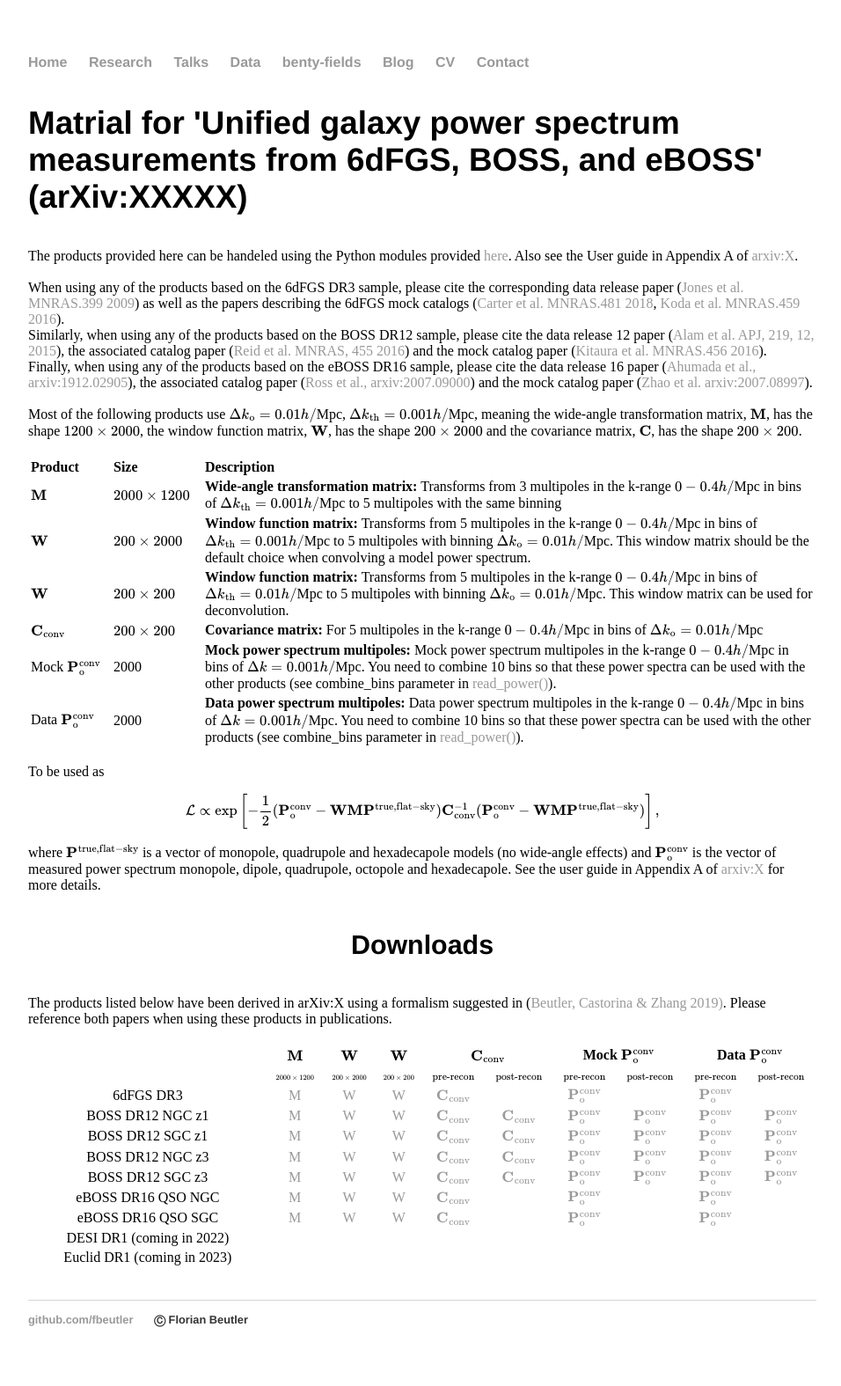
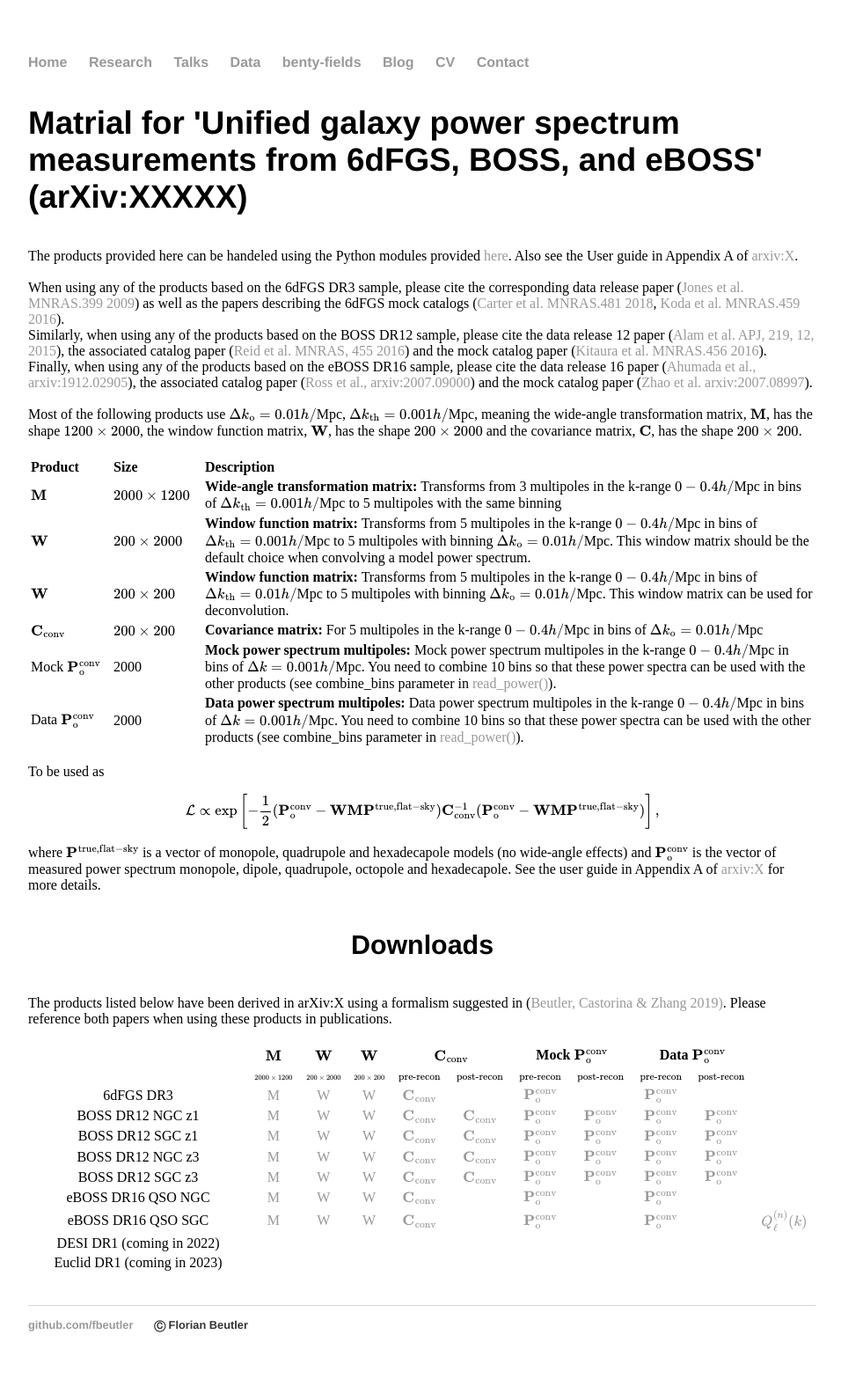
Before and after one commit to fbeutler/fbeutler.github.io, a Jekyll site: the page built from hub/deconv_paper.html, in a window 1280 px wide. Shown: the whole page at 88% size, without its empty margins (160-1116 px from the left). Built offline with Jekyll 4.4.1, drawn with Linux system fonts in a browser that asks for light colours.

Commit message:
Update deconv_paper.html

```diff
--- a/hub/deconv_paper.html
+++ b/hub/deconv_paper.html
@@ -198,6 +198,7 @@ Finally, when using any of the products based on the eBOSS DR16 sample, please c
     <td></td>
     <td><a href="ps1D_eBOSS_DR16_QSO_SGC_TSC_0.8_2.2_1270_1270_1270_400.dat">\(\mathbf{P}^{\rm conv}_{\rm o}\)</a></td>
     <td></td>
+    <td><a href="win_eBOSS_DR16_QSO_v6_SGC_TSC_600_600_600_10000_merged.dat">\(Q^{(n)}_{\ell}(k)\)</a></td>
   </tr>
   <tr style="text-align: center">
     <td>DESI DR1 (coming in 2022)</td>
```
